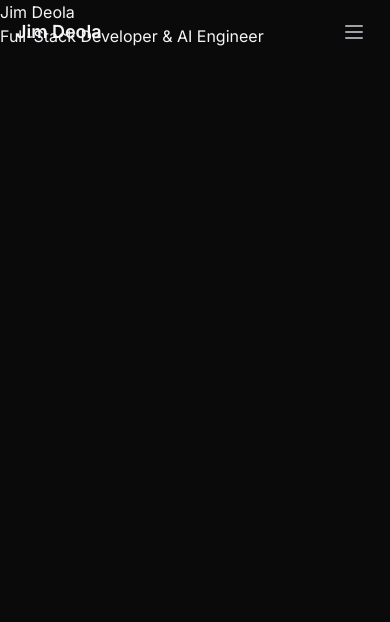
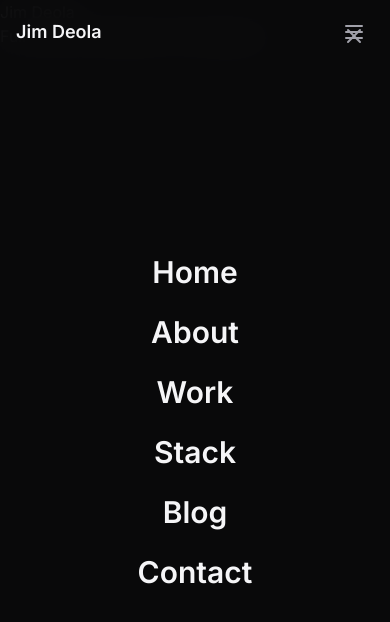
Before and after one commit to jdeola/jimdeola.com, a Next.js app: page / in a window 390 px wide. Both pictures are taken after a click on the button "Open menu". Shown: the top 622 px of the page. Built offline with nearby package versions, Linux system fonts and the light colour scheme.

Commit message:
feat(S02/T02): mobile nav overlay with focus trap, scroll lock, reduced motion
Key files: src/components/layout/MobileNav.tsx, src/hooks/useReducedMotion.ts,
src/components/layout/Header.tsx

```diff
--- a/src/components/layout/Header.tsx
+++ b/src/components/layout/Header.tsx
@@ -1,19 +1,18 @@
 'use client';
 
+import { useState } from 'react';
 import Link from 'next/link';
 import { usePathname } from 'next/navigation';
 import { Menu } from 'lucide-react';
 import { cn } from '@/lib/utils';
 import { NAV_LINKS, SITE_CONFIG } from '@/lib/constants';
 import { useScrollDirection } from '@/hooks/useScrollDirection';
+import { MobileNav } from './MobileNav';
 
-interface HeaderProps {
-  onMenuToggle?: () => void;
-}
-
-export function Header({ onMenuToggle }: HeaderProps) {
+export function Header() {
   const pathname = usePathname();
   const { scrollY } = useScrollDirection();
+  const [isMenuOpen, setIsMenuOpen] = useState(false);
 
   const isScrolled = scrollY > 50;
 
@@ -23,6 +22,7 @@ export function Header({ onMenuToggle }: HeaderProps) {
   };
 
   return (
+    <>
       <header
         className={cn(
           'fixed top-0 left-0 right-0 z-50 transition-all duration-300',
@@ -64,12 +64,16 @@ export function Header({ onMenuToggle }: HeaderProps) {
           <button
             type="button"
             className="inline-flex items-center justify-center rounded-md p-2 text-text-secondary transition-colors hover:text-text-primary md:hidden"
-          onClick={onMenuToggle}
-          aria-label="Open menu"
+            onClick={() => setIsMenuOpen(true)}
+            aria-expanded={isMenuOpen}
+            aria-label={isMenuOpen ? 'Close menu' : 'Open menu'}
           >
             <Menu className="h-6 w-6" />
           </button>
         </div>
       </header>
+
+      <MobileNav isOpen={isMenuOpen} onClose={() => setIsMenuOpen(false)} />
+    </>
   );
 }
--- /dev/null
+++ b/src/components/layout/MobileNav.tsx
@@ -0,0 +1,146 @@
+'use client';
+
+import { useEffect, useRef, useCallback } from 'react';
+import Link from 'next/link';
+import { X } from 'lucide-react';
+import { AnimatePresence, motion } from 'framer-motion';
+import { NAV_LINKS } from '@/lib/constants';
+import { useReducedMotion } from '@/hooks/useReducedMotion';
+
+interface MobileNavProps {
+  isOpen: boolean;
+  onClose: () => void;
+}
+
+export function MobileNav({ isOpen, onClose }: MobileNavProps) {
+  const prefersReducedMotion = useReducedMotion();
+  const overlayRef = useRef<HTMLDivElement>(null);
+  const closeButtonRef = useRef<HTMLButtonElement>(null);
+
+  // Body scroll lock
+  useEffect(() => {
+    if (isOpen) {
+      document.body.style.overflow = 'hidden';
+    } else {
+      document.body.style.overflow = '';
+    }
+    return () => {
+      document.body.style.overflow = '';
+    };
+  }, [isOpen]);
+
+  // Escape key handler
+  useEffect(() => {
+    if (!isOpen) return;
+
+    const handleKeyDown = (e: KeyboardEvent) => {
+      if (e.key === 'Escape') {
+        onClose();
+      }
+    };
+
+    document.addEventListener('keydown', handleKeyDown);
+    return () => document.removeEventListener('keydown', handleKeyDown);
+  }, [isOpen, onClose]);
+
+  // Focus trap
+  useEffect(() => {
+    if (!isOpen || !overlayRef.current) return;
+
+    const overlay = overlayRef.current;
+    const focusableElements = overlay.querySelectorAll<HTMLElement>(
+      'a[href], button, [tabindex]:not([tabindex="-1"])'
+    );
+    const firstElement = focusableElements[0];
+    const lastElement = focusableElements[focusableElements.length - 1];
+
+    // Focus first link on open
+    firstElement?.focus();
+
+    const handleTabKey = (e: KeyboardEvent) => {
+      if (e.key !== 'Tab') return;
+
+      if (e.shiftKey) {
+        if (document.activeElement === firstElement) {
+          e.preventDefault();
+          lastElement?.focus();
+        }
+      } else {
+        if (document.activeElement === lastElement) {
+          e.preventDefault();
+          firstElement?.focus();
+        }
+      }
+    };
+
+    document.addEventListener('keydown', handleTabKey);
+    return () => document.removeEventListener('keydown', handleTabKey);
+  }, [isOpen]);
+
+  const handleLinkClick = useCallback(() => {
+    onClose();
+  }, [onClose]);
+
+  const variants = prefersReducedMotion
+    ? {
+        hidden: { opacity: 0 },
+        visible: { opacity: 1 },
+        exit: { opacity: 0 },
+      }
+    : {
+        hidden: { x: '100%', opacity: 0 },
+        visible: { x: 0, opacity: 1 },
+        exit: { x: '100%', opacity: 0 },
+      };
+
+  const transition = prefersReducedMotion
+    ? { duration: 0 }
+    : { duration: 0.3, ease: 'easeOut' };
+
+  return (
+    <AnimatePresence>
+      {isOpen && (
+        <motion.div
+          ref={overlayRef}
+          role="dialog"
+          aria-modal="true"
+          aria-label="Mobile navigation"
+          className="fixed inset-0 z-40 flex flex-col items-center justify-center bg-bg-primary/95 backdrop-blur-lg md:hidden"
+          initial="hidden"
+          animate="visible"
+          exit="exit"
+          variants={variants}
+          transition={transition}
+        >
+          {/* Close button */}
+          <button
+            ref={closeButtonRef}
+            type="button"
+            onClick={onClose}
+            className="absolute top-4 right-4 rounded-md p-2 text-text-secondary transition-colors hover:text-text-primary"
+            aria-label="Close menu"
+          >
+            <X className="h-6 w-6" />
+          </button>
+
+          {/* Navigation links */}
+          <nav aria-label="Mobile navigation">
+            <ul className="flex flex-col items-center gap-6">
+              {NAV_LINKS.map((link) => (
+                <li key={link.href}>
+                  <Link
+                    href={link.href}
+                    onClick={handleLinkClick}
+                    className="text-3xl font-semibold text-text-primary transition-colors hover:text-accent"
+                  >
+                    {link.label}
+                  </Link>
+                </li>
+              ))}
+            </ul>
+          </nav>
+        </motion.div>
+      )}
+    </AnimatePresence>
+  );
+}
--- /dev/null
+++ b/src/hooks/useReducedMotion.ts
@@ -0,0 +1,23 @@
+'use client';
+
+import { useState, useEffect } from 'react';
+
+const QUERY = '(prefers-reduced-motion: reduce)';
+
+export function useReducedMotion(): boolean {
+  const [prefersReducedMotion, setPrefersReducedMotion] = useState(false);
+
+  useEffect(() => {
+    const mql = window.matchMedia(QUERY);
+    setPrefersReducedMotion(mql.matches);
+
+    const handler = (event: MediaQueryListEvent) => {
+      setPrefersReducedMotion(event.matches);
+    };
+
+    mql.addEventListener('change', handler);
+    return () => mql.removeEventListener('change', handler);
+  }, []);
+
+  return prefersReducedMotion;
+}
```
Lines whose indentation alone changed are shown as unchanged.
